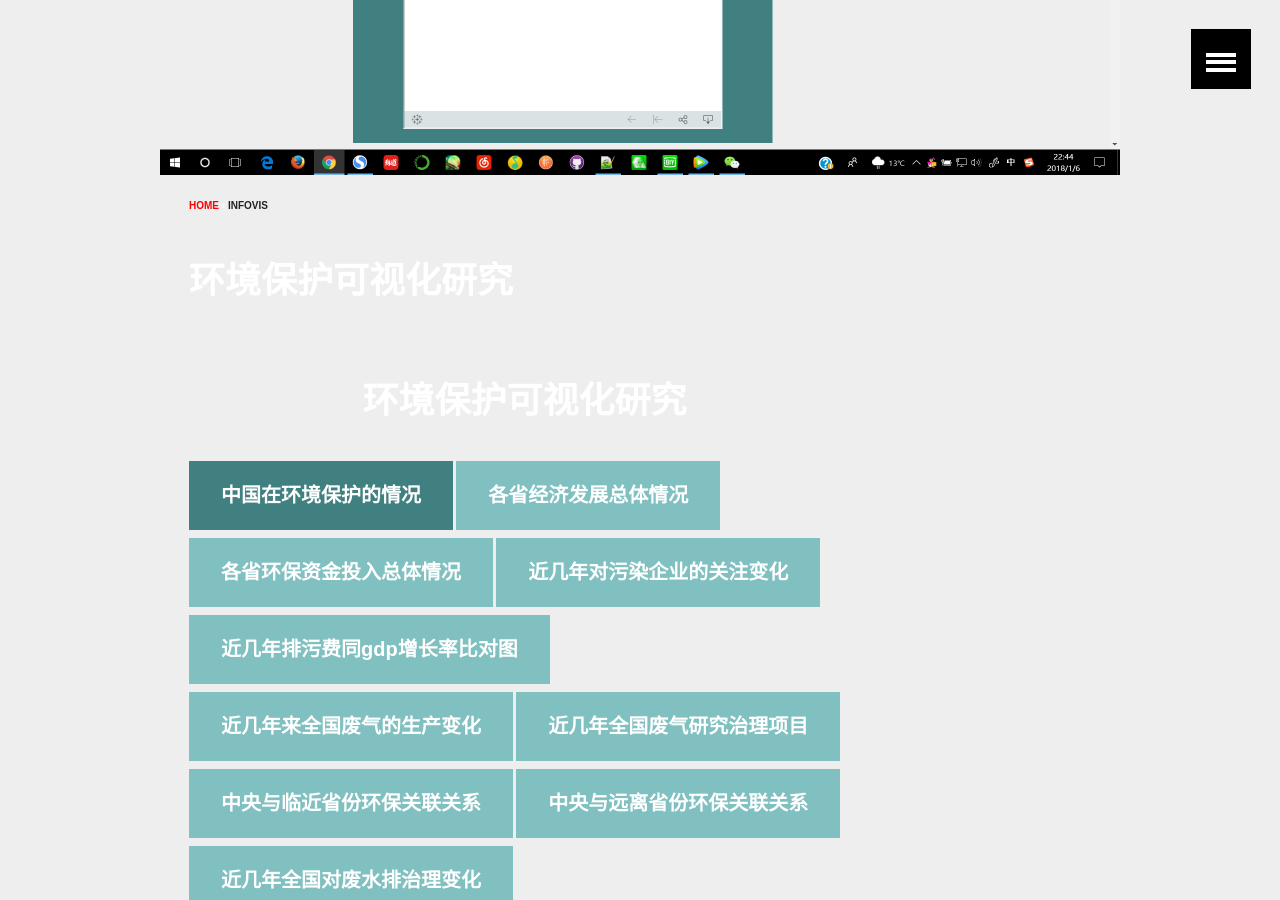
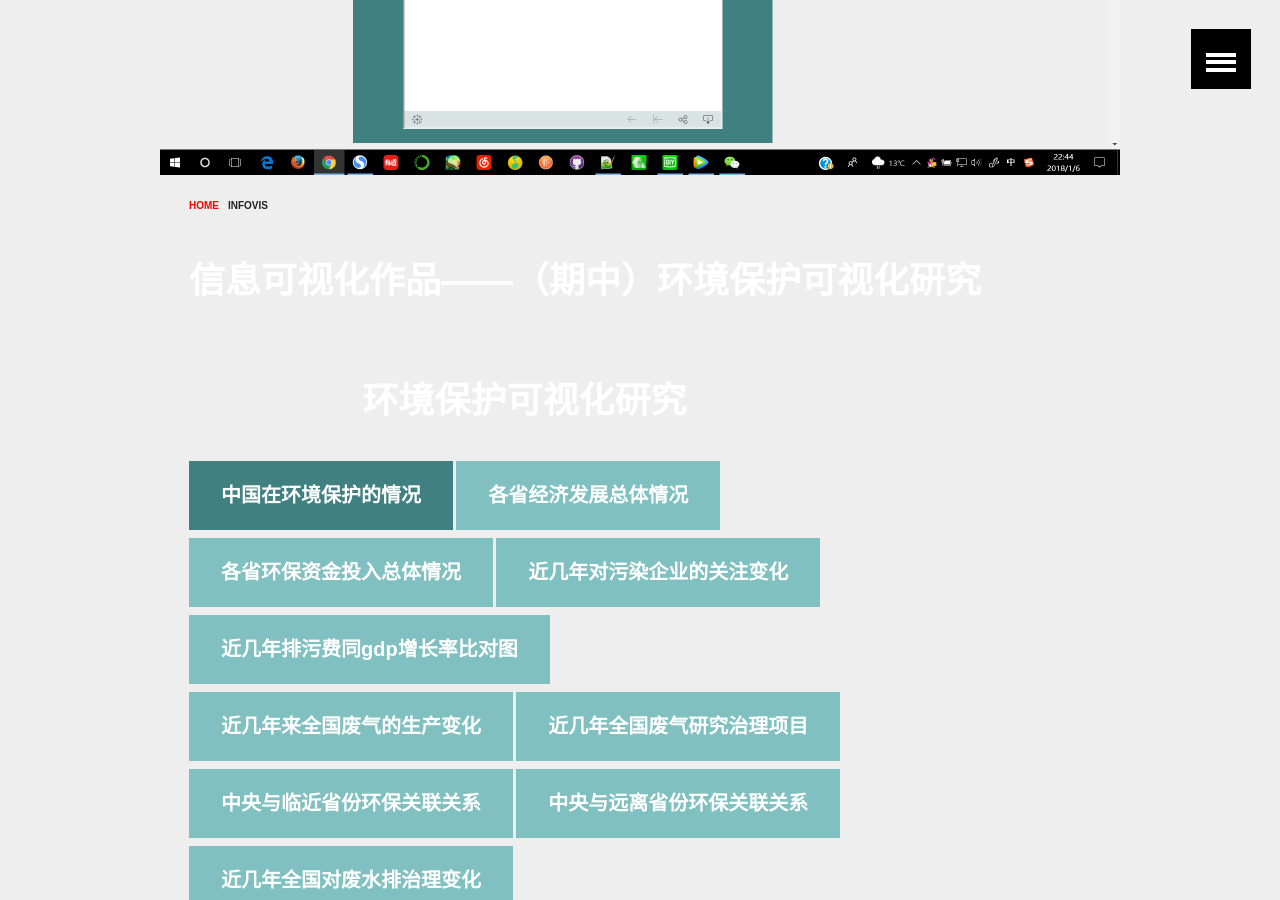
Before and after one commit to q3466141541/q3466141541.github.io, a Jekyll site: the page built from _posts/2018-01-06-信息可视化作品集——期中专题.html, in a window 1280 px wide and 900 px high, scrolled down 573 px. Built offline with Jekyll 4.4.1, drawn with Linux system fonts in a browser that asks for light colours.

Commit message:
Update and rename 2018-01-06-可视化作品集期中专题.html to 2018-01-06-信息可视化作品集——期中专题.html

```diff
--- a/_posts/2018-01-06-可视化作品集期中专题.html
+++ b/_posts/2018-01-06-信息可视化作品集——期中专题.html
@@ -1,6 +1,6 @@
 ---
 layout: article
-title:  "环境保护可视化研究"
+title:  "信息可视化作品——（期中）环境保护可视化研究"
 date:   2017-12-14 22:07:50 +0800
 categories: infovis tableau
 image:
```
